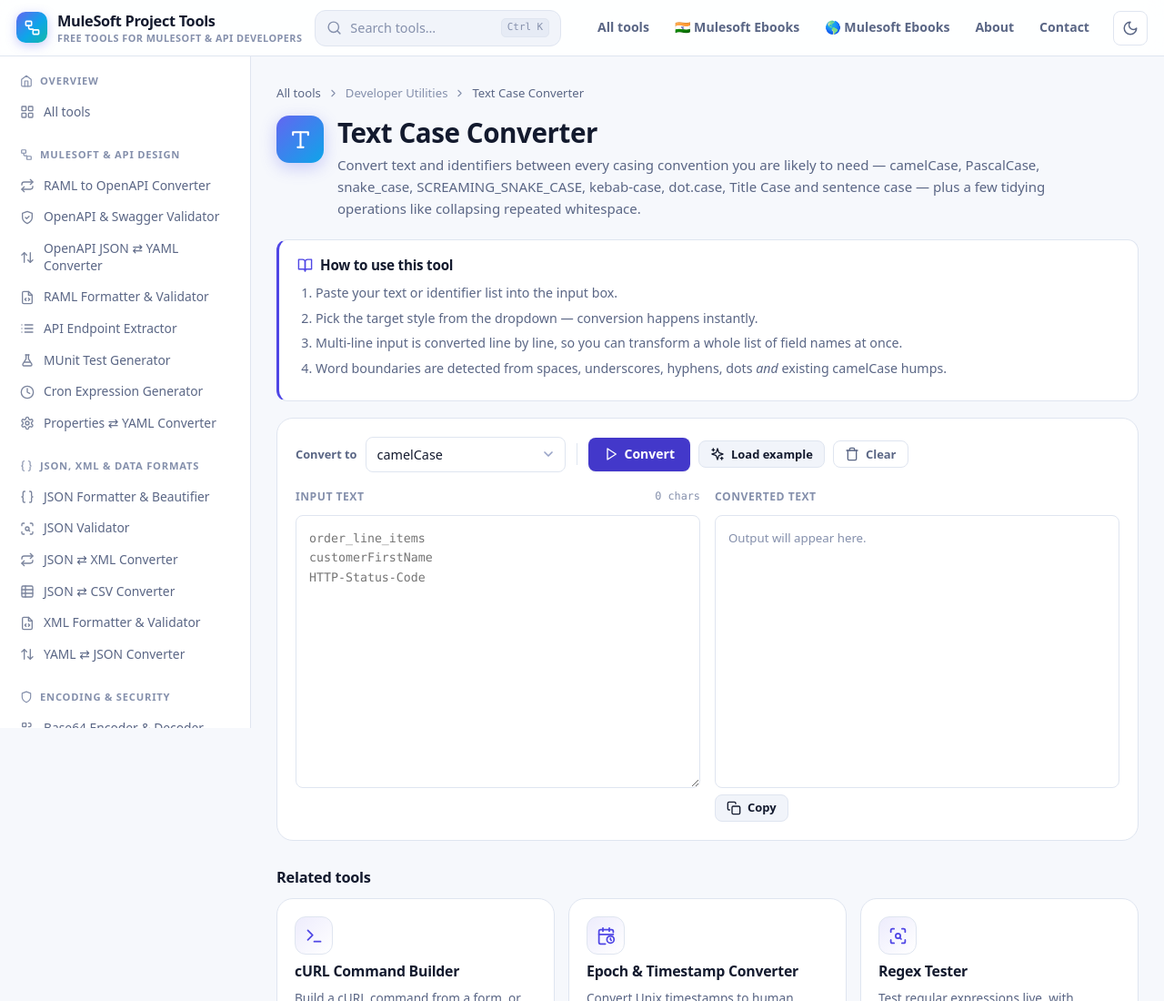
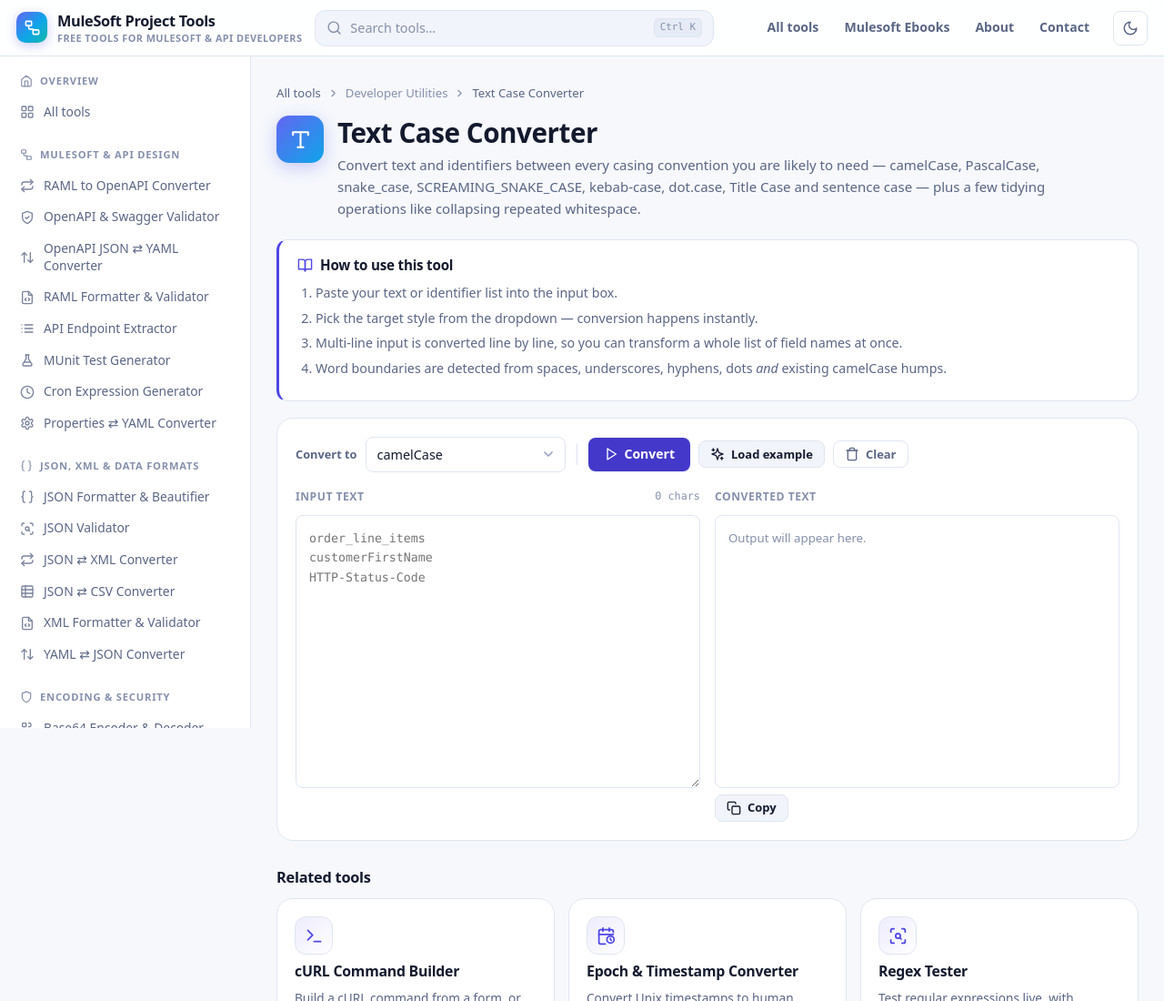
Before and after one commit to mulesoftdevtools/mulesoft-project-tools, a plain HTML site: page case-converter.html in a window 1280 px wide. Shown: the top 1100 px of the page at 91% size. Drawn offline with Linux system fonts and the light colour scheme.

Commit message:
Update case-converter.html

```diff
--- a/case-converter.html
+++ b/case-converter.html
@@ -56,8 +56,8 @@
   <div class="topbar-spacer"></div>
   <nav class="topnav" aria-label="Main">
     <a href="index.html">All tools</a>
-    <a href="https://payhip.com/mulesoftebooks"> 🇮🇳 Mulesoft Ebooks </a>
-    <a href="https://mulesoftebooks.gumroad.com/"> 🌎 Mulesoft Ebooks </a>
+    <a href="https://payhip.com/mulesoftebooks"> Mulesoft Ebooks </a>
+
     <a href="about.html">About</a>
     <a href="contact.html">Contact</a>
   </nav>
```
